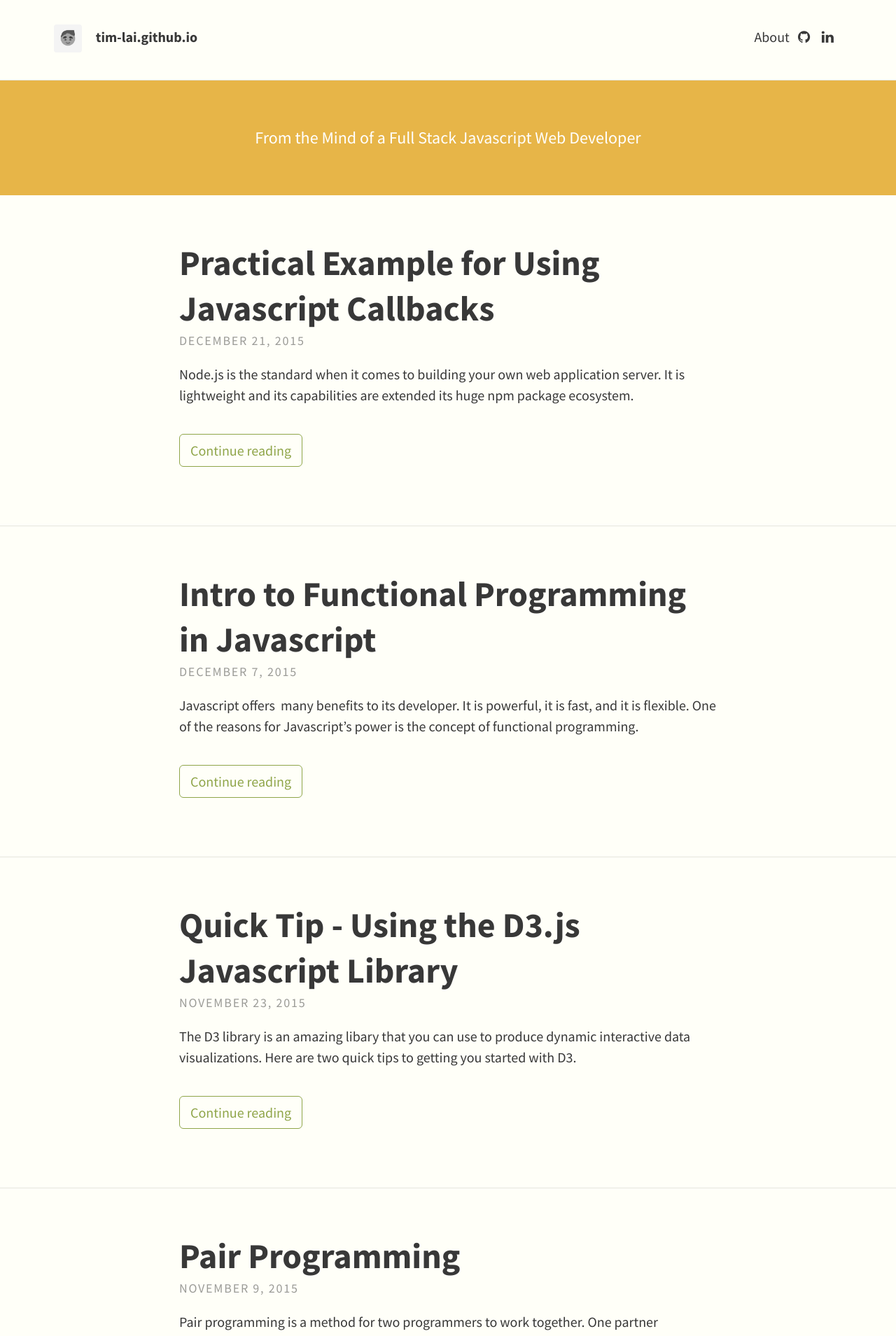
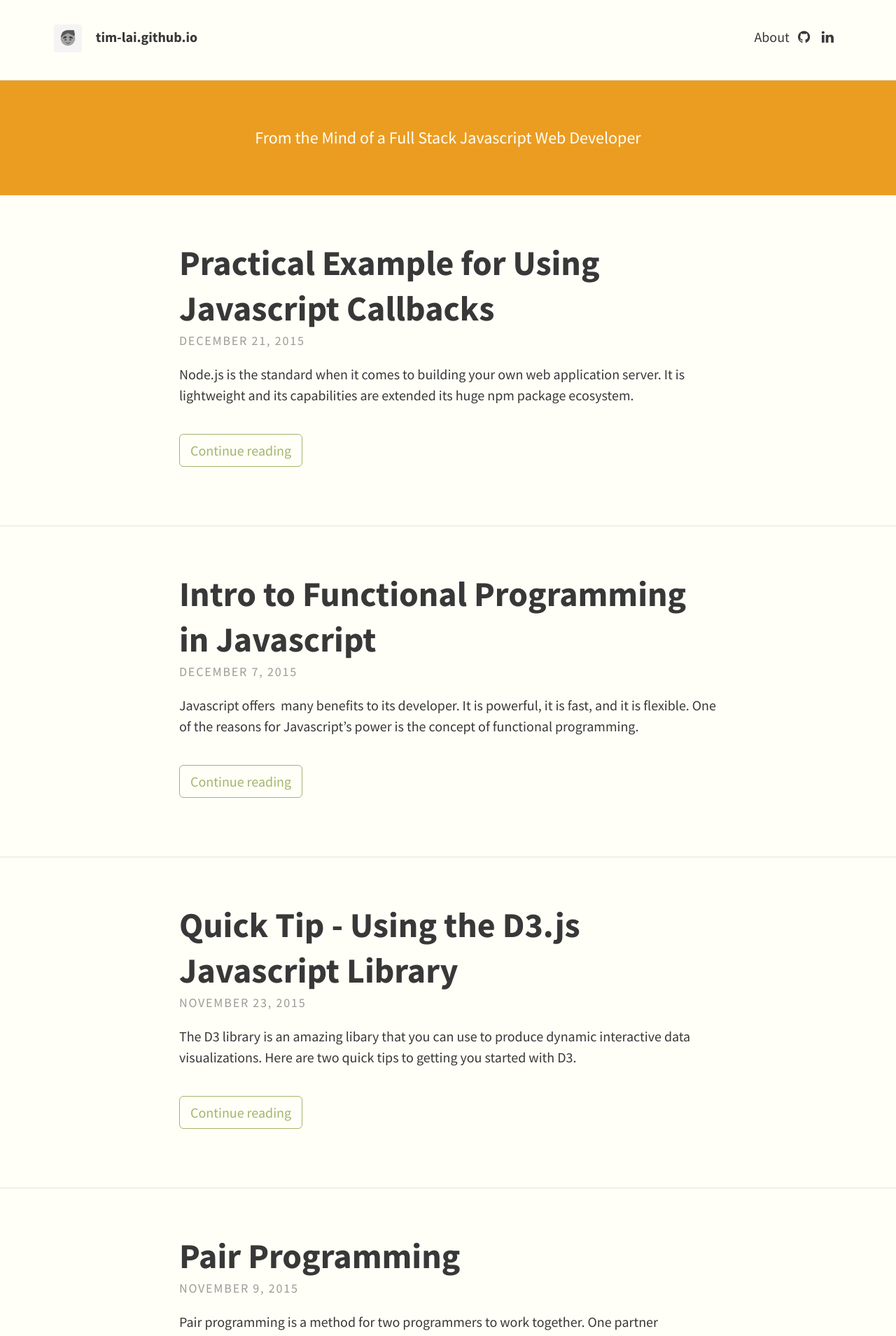
Before and after one commit to tim-lai/tim-lai.github.io, a Jekyll site: the page built from index.html, in a window 1280 px wide. Shown: the top 1909 px of the page at 70% size. Built offline with Jekyll 4.4.1, drawn with Linux system fonts in a browser that asks for light colours; nearby versions of some CDN libraries; the list of posts is cut into pages by our own code.

Commit message:
color palette change

```diff
--- a/_sass/base/_variables.scss
+++ b/_sass/base/_variables.scss
@@ -15,16 +15,16 @@ $border-color: rgba(0, 0, 0, 0.1); // rgba recommended if using feature images
 
 // Typography colours
 $text-color: #383838;
-$link-color: #8FA549;
+$link-color: #A3B56B;
 $selection-color: #D4D4D4; // visible when highlighting text
 
 // Header colours
 $header-link-color: #383838;
 
 // Feature image for articles
-$feature-image-text-color: #fff;
+$feature-image-text-color: #fffff8;
 $feature-image-size: cover; // options include "cover", "contain", "auto"
 
 // Header description box
-$header-desc-background-color: #E7B548;
-$header-desc-text-color: #FFF;
+$header-desc-background-color: #EB9D22;
+$header-desc-text-color: #fffff8;
```
